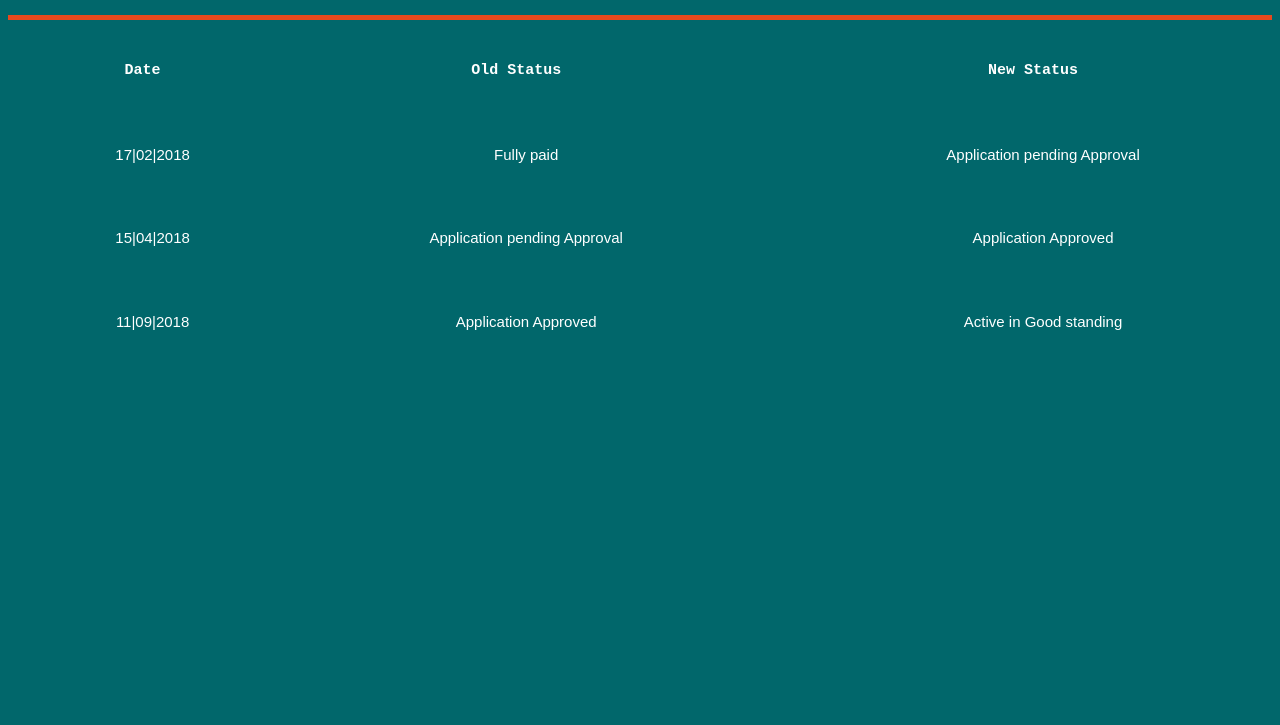
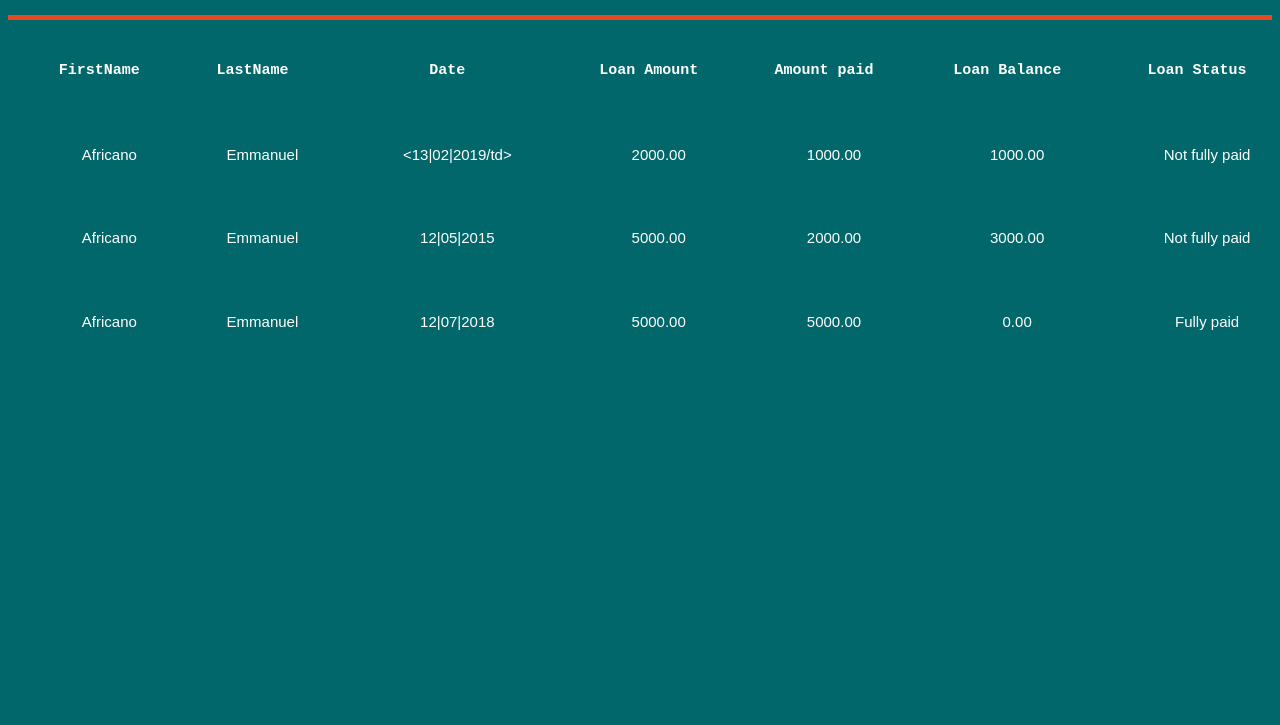
Before and after one commit to africanoKevin/Quick-credit, a website: page ui/paymenthisstory.html in a window 1280 px wide. Shown: the part 75-800 px from the top of the page. Drawn offline with Linux system fonts and the light colour scheme; a web font is replaced by a local one.

Commit message:
[feature] update payment history

```diff
--- a/ui/paymenthisstory.html
+++ b/ui/paymenthisstory.html
@@ -6,6 +6,7 @@
     <meta name="viewport" content="width=device-width">
     <title>Track client Payment history</title>
     <link rel="stylesheet" href="track.css">
+    <link href="https://fonts.googleapis.com/css?family=Nanum+Gothic+Coding" rel="stylesheet">
 </head>
 
 <body>
@@ -16,42 +17,54 @@
             </div>
 
         </div>
+        <button type="submit"><a href="index.html">Return Home</a></button>
     </header>
+
     <section id="history">
-        <div style='overflow-x:auto;' class="tracktable">
+        <div class="tracktable">
             <table border-spacing='5px'>
                 <tr>
+                    <th>FirstName</th>
+                    <th>LastName</th>
                     <th>Date</th>
-                    <th>Old Status</th>
-                    <th>New Status</th>
+                    <th>Loan Amount</th>
+                    <th>Amount paid</th>
+                    <th>Loan Balance</th>
+                    <th>Loan Status</th>
                 </tr>
-
                 <tr>
-                    <td>17|02|2018</td>
+                    <td>Africano</td>
+                    <td>Emmanuel</td>
+                    <td>
+                        <13|02|2019/td>
+                            <td>2000.00</td>
+                            <td>1000.00</td>
+                            <td>1000.00</td>
+                            <td>Not fully paid</td>
+                </tr>
+                <tr>
+                    <td>Africano</td>
+                    <td>Emmanuel</td>
+                    <td>12|05|2015</td>
+                    <td>5000.00</td>
+                    <td>2000.00</td>
+                    <td>3000.00</td>
+                    <td>Not fully paid</td>
+                </tr>
+                <tr>
+                    <td>Africano</td>
+                    <td>Emmanuel</td>
+                    <td>12|07|2018</td>
+                    <td>5000.00</td>
+                    <td>5000.00</td>
+                    <td>0.00</td>
                     <td>Fully paid</td>
-                    <td>Application pending Approval</td>
                 </tr>
-
-                <tr>
-                    <td>15|04|2018</td>
-                    <td>Application pending Approval</td>
-                    <td>Application Approved</td>
-                </tr>
-
-                <tr>
-                    <td>11|09|2018</td>
-                    <td>Application Approved</td>
-                    <td>Active in Good standing</td>
-                </tr>
-
             </table>
 
         </div>
     </section>
-
-
-
-
+    <script src="app.js" charset="utf-8"></script>
 </body>
 
 </html>
```
